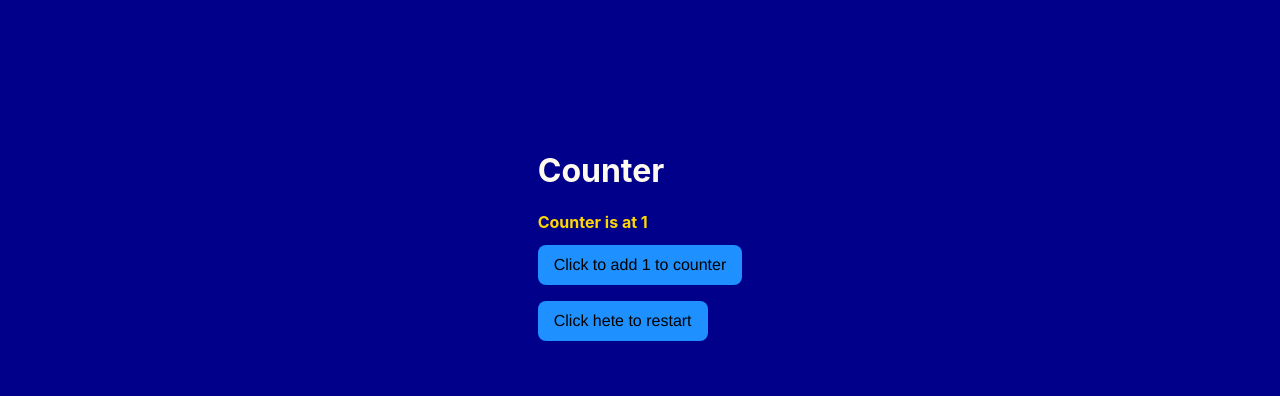
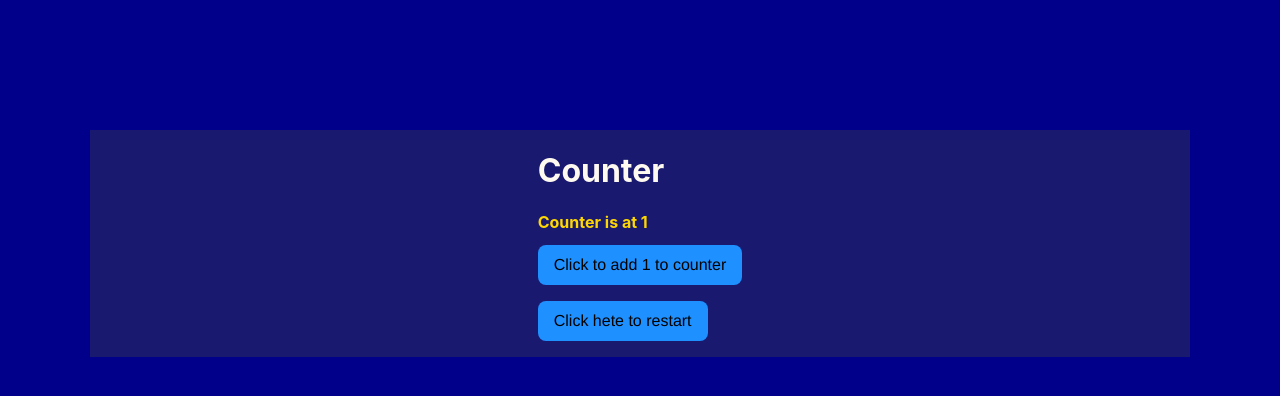
Before and after one commit to TheYuvCo/usestateyuval, a React (Create React App) app: page / in a window 1280 px wide. Shown: the top 396 px of the page. Built offline with nearby package versions, Linux system fonts and the light colour scheme.

Commit message:
exc_2_final

```diff
--- a/src/App.css
+++ b/src/App.css
@@ -2,7 +2,8 @@
   margin-top: 130px;
   background-size: 'cover';
   background-repeat: 'no-repeat';
-  background-color:darkblue;
+  background-color:midnightblue;
+  width: 1100px;
   display: flex;
   justify-content: center;
   color:floralwhite;
--- a/src/counter.js
+++ b/src/counter.js
@@ -18,7 +18,7 @@ function Counter() {
 
     function nullify(){
       setcount(function(countZero){
-        countZero = 0
+        countZero = 1
         return countZero
       }
   )
```
